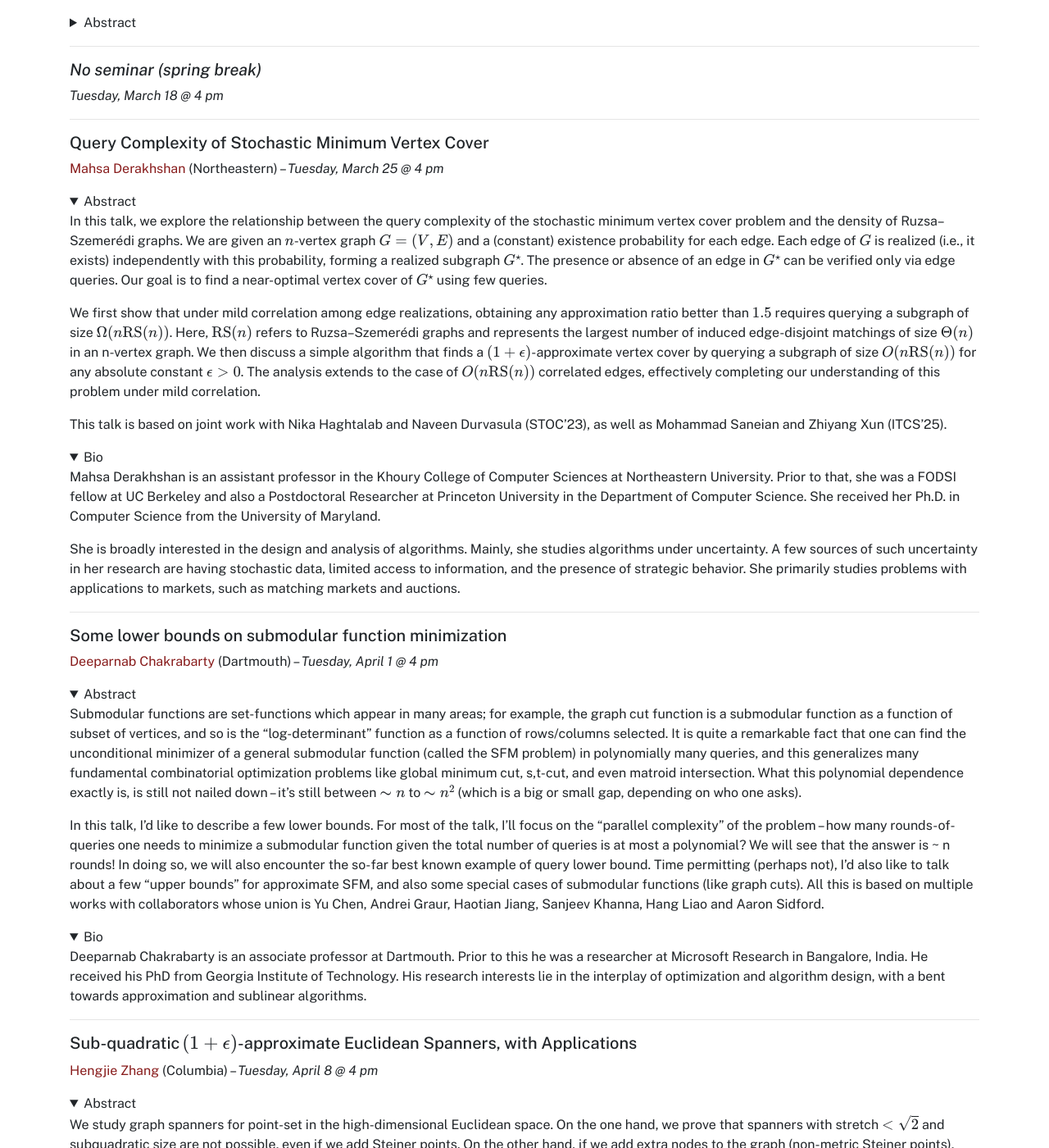
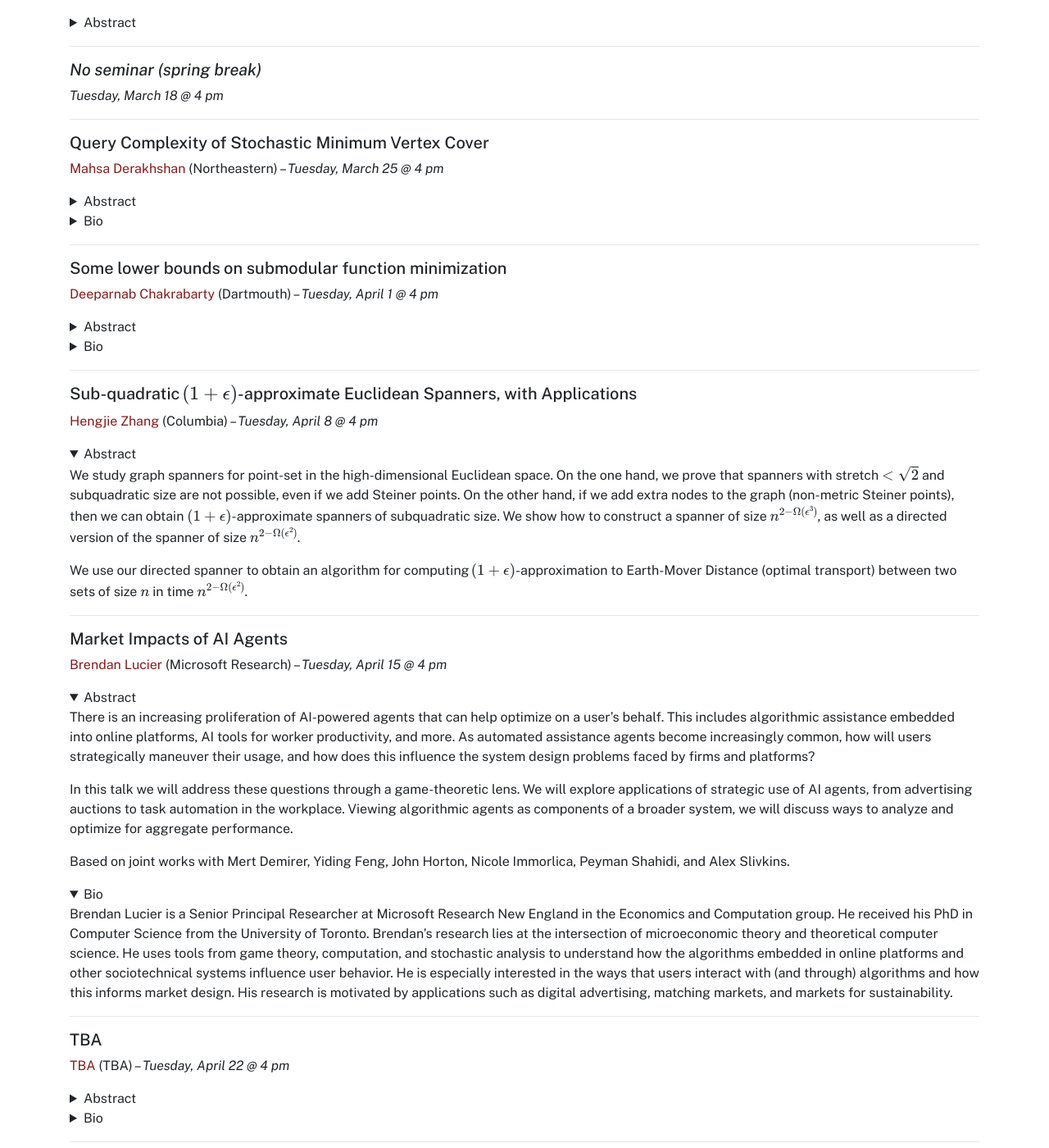
Before and after one commit to umass-theory/umass-theory.github.io, a Jekyll site: the page built from seminar.md, in a window 1280 px wide and 1400 px high, scrolled down 1454 px. Shown: the whole window at 82% size. Built offline with Jekyll 4.4.1, drawn with Linux system fonts in a browser that asks for light colours.

Commit message:
Update seminar.md

```diff
--- a/seminar.md
+++ b/seminar.md
@@ -147,7 +147,7 @@ Arxiv link: [https://arxiv.org/abs/2412.12523](https://arxiv.org/abs/2412.12523)
 ##### Query Complexity of Stochastic Minimum Vertex Cover
 
 [Mahsa Derakhshan](https://www.khoury.northeastern.edu/home/derakhshan/) (Northeastern) --  *Tuesday, March 25 @ 4 pm*
-<details markdown="1" open='1'>
+<details markdown="1">
 <summary>Abstract</summary>
 
 In this talk, we explore the relationship between the query complexity of the stochastic minimum vertex cover problem and the density of Ruzsa–Szemerédi graphs. We are given an $$n$$-vertex graph $$G=(V,E)$$ and a (constant) existence probability for each edge. Each edge of $$G$$ is realized (i.e., it exists) independently with this probability, forming a realized subgraph $$G^\star$$. The presence or absence of an edge in $$G^\star$$ can be verified only via edge queries. Our goal is to find a near-optimal vertex cover of $$G^\star$$ using few queries.
@@ -157,7 +157,7 @@ We first show that under mild correlation among edge realizations, obtaining any
 This talk is based on joint work with Nika Haghtalab and Naveen Durvasula (STOC’23), as well as Mohammad Saneian and Zhiyang Xun (ITCS’25).
 
 </details>
-<details markdown="1" open='1'>
+<details markdown="1">
 <summary>Bio</summary>
 
 Mahsa Derakhshan is an assistant professor in the Khoury College of Computer Sciences at Northeastern University. Prior to that, she was a FODSI fellow at UC Berkeley and also a Postdoctoral Researcher at Princeton University in the Department of Computer Science.  She received her Ph.D. in Computer Science from the University of Maryland.
@@ -171,7 +171,7 @@ She is broadly interested in the design and analysis of algorithms. Mainly, she
 ##### Some lower bounds on submodular function minimization
 
 [Deeparnab Chakrabarty](https://www.cs.dartmouth.edu/~deepc/) (Dartmouth) -- *Tuesday, April 1 @ 4 pm*
-<details markdown="1" open='1'>
+<details markdown="1">
 <summary>Abstract</summary>
 
 Submodular functions are set-functions which appear in many areas; for example, the graph cut function is a submodular function as a function of subset of vertices, and so is the “log-determinant” function as a function of rows/columns selected. It is quite a remarkable fact that one can find the unconditional minimizer of a general submodular function (called the SFM problem) in polynomially many queries, and this generalizes many fundamental combinatorial optimization problems like global minimum cut, s,t-cut, and even matroid intersection. What this polynomial dependence exactly is, is still not nailed down – it’s still between $$\thicksim n$$ to $$\thicksim n^2$$ (which is a big or small gap, depending on who one asks).
@@ -180,7 +180,7 @@ In this talk, I’d like to describe a few lower bounds. For most of the talk, I
 All this is based on multiple works with collaborators whose union is Yu Chen, Andrei Graur, Haotian Jiang, Sanjeev Khanna, Hang Liao and Aaron Sidford.
 
 </details>
-<details markdown="1" open='1'>
+<details markdown="1">
 <summary>Bio</summary>
 
 Deeparnab Chakrabarty is an associate professor at Dartmouth. Prior to this he was a researcher at Microsoft Research in Bangalore, India. He received his PhD from Georgia Institute of Technology. His research interests lie in the interplay of optimization and algorithm design, with a bent towards approximation and sublinear algorithms.
@@ -203,19 +203,23 @@ We use our directed spanner to obtain an algorithm for computing $$(1+\epsilon)$
 
 <hr>
 
-##### TBA
+##### Market Impacts of AI Agents
 
 [Brendan Lucier](https://www.microsoft.com/en-us/research/people/brlucier/) (Microsoft Research) --  *Tuesday, April 15 @ 4 pm*
-<details markdown="1">
+<details markdown="1" open='1'>
 <summary>Abstract</summary>
 
-Abstract TBA
+There is an increasing proliferation of AI-powered agents that can help optimize on a user's behalf. This includes algorithmic assistance embedded into online platforms, AI tools for worker productivity, and more. As automated assistance agents become increasingly common, how will users strategically maneuver their usage, and how does this influence the system design problems faced by firms and platforms?
+
+In this talk we will address these questions through a game-theoretic lens. We will explore applications of strategic use of AI agents, from advertising auctions to task automation in the workplace. Viewing algorithmic agents as components of a broader system, we will discuss ways to analyze and optimize for aggregate performance.
+
+Based on joint works with Mert Demirer, Yiding Feng, John Horton, Nicole Immorlica, Peyman Shahidi, and Alex Slivkins.
 
 </details>
-<details markdown="1">
+<details markdown="1" open='1'>
 <summary>Bio</summary>
 
-Bio TBA
+Brendan Lucier is a Senior Principal Researcher at Microsoft Research New England in the Economics and Computation group. He received his PhD in Computer Science from the University of Toronto. Brendan’s research lies at the intersection of microeconomic theory and theoretical computer science. He uses tools from game theory, computation, and stochastic analysis to understand how the algorithms embedded in online platforms and other sociotechnical systems influence user behavior. He is especially interested in the ways that users interact with (and through) algorithms and how this informs market design. His research is motivated by applications such as digital advertising, matching markets, and markets for sustainability.
 
 </details>
 
```
